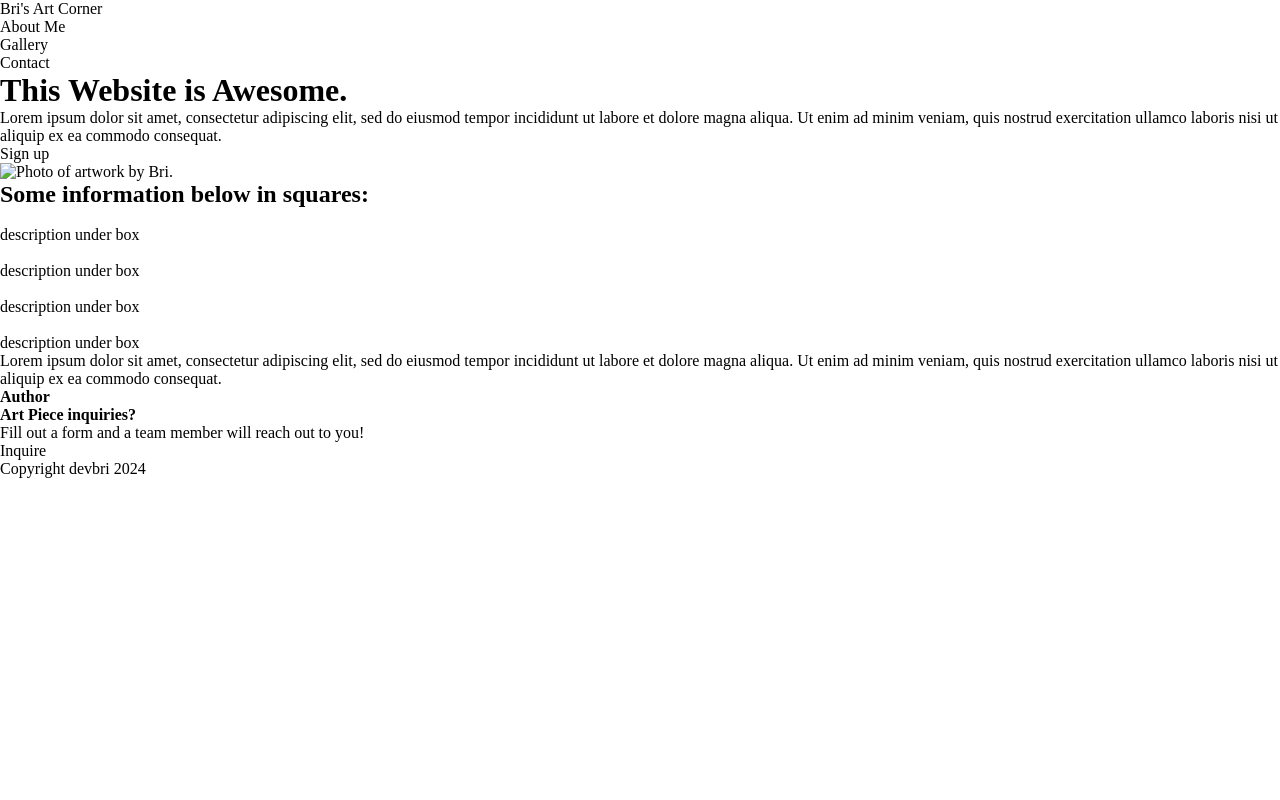
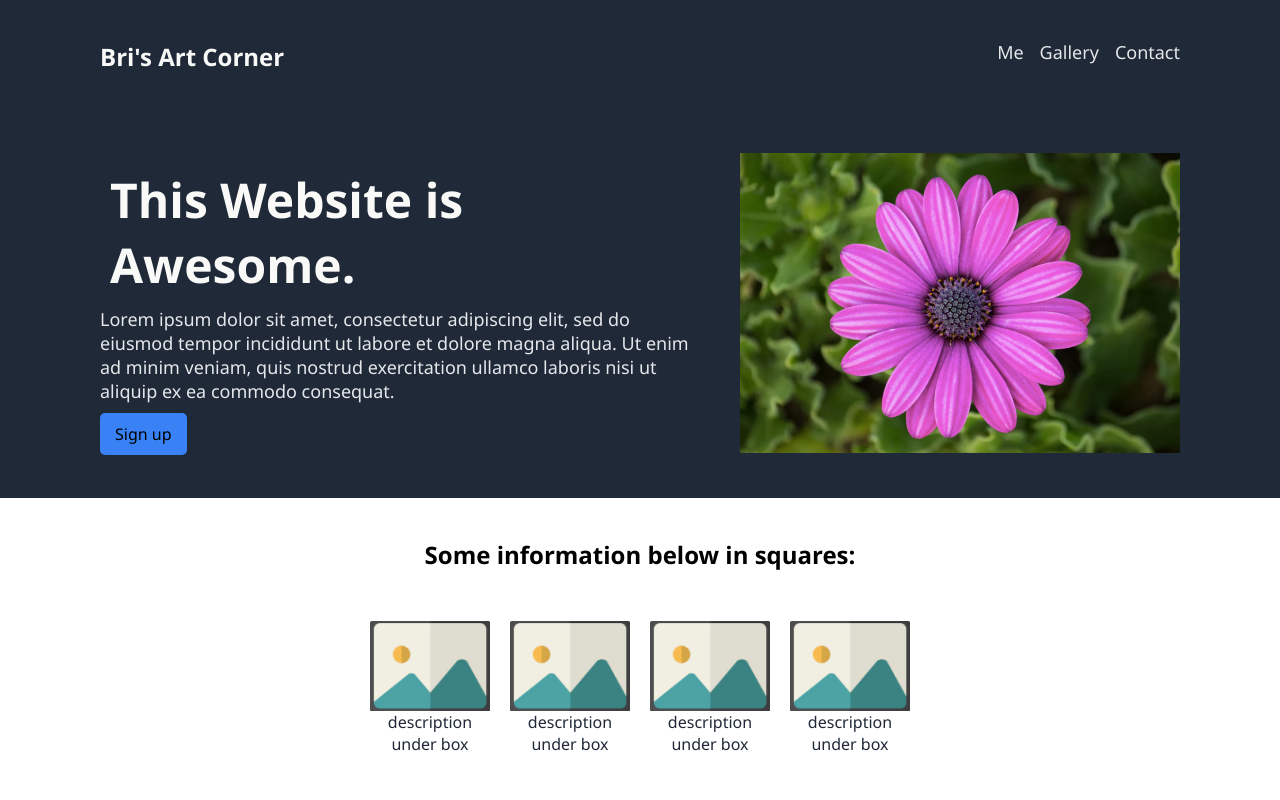
Before and after one commit to devbriana/landingpage_top, a plain HTML site: page index.html in a window 1280 px wide. Shown: the top 800 px of the page. Drawn offline with Linux system fonts and the light colour scheme.

Commit message:
Add initial CSS styling
- Edited 'styles.css' to better match the design images provided in the
  assignment.

- Focused on adding background colors, font styles, padding, and flexbox
  layouts.

- Updated HTML by adding divs and class names to improve flexbox
  behavior.

- CSS still needs a review for conciseness and redundancy.

- Container sections require further editing to take up equal height of
  the viewport.

```diff
--- a/index.html
+++ b/index.html
@@ -8,76 +8,77 @@
 </head>
 
 <body>
-    <nav class="navbar"></nav>
-        <div class="container">
+    <nav class="navbar">
+        <div class="container nav">
             <div class="logo">Bri's Art Corner</div>
             <ul class="links">
-                <li>About Me</li>
-                <li>Gallery</li>
-                <li>Contact</li>
+                <li><a href="">Me</a></li>
+                <li><a href="">Gallery</a></li>
+                <li><a href="">Contact</a></li>
             </ul>
         </div>
     </nav>
-
     <header class="header">
-        <div class="container">
+        <div class="container hero">
             <div class="herotext">
                 <h1>This Website is Awesome.</h1>
                 <p>Lorem ipsum dolor sit amet, consectetur adipiscing elit, sed do eiusmod tempor incididunt ut labore et dolore magna aliqua. Ut enim ad minim veniam, quis nostrud exercitation ullamco laboris nisi ut aliquip ex ea commodo consequat.</p>
                 <div class="button">
-                    <p>Sign up</p>
+                    Sign up
                 </div>
             </div>
             <div class="heroimg">
-                <img src="" alt="Photo of artwork by Bri.">
+                <img src="./photos/hero.png" alt="Photo of artwork by Bri." height="300px">
             </div>
         </div>
     </header>
 
     <main class="main">
-        <div class="container">
+        <div class="container one">
             <div class="maintitle">
                 <h2>Some information below in squares:</h2>
             </div>
             <div class="boxes">
                 <div class="box one">
-                    <img src="" alt="">
+                    <img src="./photos/img.png" alt="" width="120px">
                     <p>description under box</p>
                 </div>
                 <div class="box two">
-                    <img src="" alt="">
+                    <img src="./photos/img.png" alt="" width="120px">
                     <p>description under box</p>
                 </div>
                 <div class="box three">
-                    <img src="" alt="">
+                    <img src="./photos/img.png" alt="" width="120px">
                     <p>description under box</p>
                 </div>
                 <div class="box four">
-                    <img src="" alt="">
+                    <img src="./photos/img.png" alt="" width="120px">
                     <p>description under box</p>
                 </div>
             </div>
         </div>
 
-        <div class="container">
+        <div class="container two">
             <div class="quote">
-                <p>Lorem ipsum dolor sit amet, consectetur adipiscing elit, sed do eiusmod tempor incididunt ut labore et dolore magna aliqua. Ut enim ad minim veniam, quis nostrud exercitation ullamco laboris nisi ut aliquip ex ea commodo consequat.</p>
-                <p><strong>Author</strong></p>
+                <p class="text">Lorem ipsum dolor sit amet, consectetur adipiscing elit, sed do eiusmod tempor incididunt ut labore et dolore magna aliqua. Ut enim ad minim veniam, quis nostrud exercitation ullamco laboris nisi ut aliquip ex ea commodo consequat.</p>
+                <p class="author"><strong>- Author</strong></p>
             </div>
         </div>
-        <div class="container">
+        <div class="container three">
             <div class="inquire">
-                <p><strong>Art Piece inquiries?</strong></p>
-                <p>Fill out a form and a team member will reach out to you!</p>
-            </div>
-            <div class="inquirebtn">
-                <p>Inquire</p>
+                <div class="inqtxt">
+                    <p><strong>Art Piece inquiries?</strong></p>
+                    <p>Fill out a form and a team member will reach out to you!</p>
+                </div>
+                <div class="inquirebtn">
+                    Inquire
+                </div>
             </div>
         </div>
     </main>
 
     <footer>
-        <div class="container">
+        <div class="container footer">
             <p>Copyright devbri 2024</p>
         </div>
     </footer>
--- a/styles.css
+++ b/styles.css
@@ -3,3 +3,175 @@
     margin: 0;
     padding: 0;
 }
+
+body {
+    font-family: 'Segoe UI', Tahoma, Geneva, Verdana, sans-serif;
+}
+
+.container {
+    padding: 40px 100px;
+    display: flex;
+}
+
+/* navbar and hero */
+ul {
+    list-style: none;
+}
+
+a {
+    text-decoration: none;
+    color: #E5E7EB;
+    font-size: 18px;
+}
+
+.navbar, .header {
+    background-color: #1F2937;
+}
+
+.logo {
+    color: #F9FAF8;
+    font-size: 24px;
+    font-weight: bold;
+}
+
+.links {
+    display: flex;
+    margin-left: auto;
+    gap: 16px;
+}
+
+li {
+    display: flex;
+    justify-content: space-between;
+}
+
+.container.hero {
+    display: flex;
+    justify-content: space-between;
+    align-items: center;
+}
+
+.herotext {
+    display: flex;
+    flex-direction: column;
+    flex-wrap: wrap;
+    width: 60%;
+    justify-content: center;
+    padding-right: 40px;
+
+}
+
+.heroimg {
+    margin-left: auto;
+}
+
+.herotext > h1 {
+    font-size: 48px;
+    color: #F9FAF8;
+    font-weight: 900;
+    padding: 10px;
+}
+
+.herotext > p {
+    color: #E5E7EB;
+    font-size: 18px;
+    padding-bottom: 10px;
+}
+
+.button {
+    background-color: #3882F6;
+    border-radius: 5px;
+    padding: 10px 15px;
+    text-align: center;
+    max-width: fit-content;
+}
+
+/* First container of body (with boxes) */
+.container.one {
+    display: flex;
+    flex-direction: column;
+    align-items: center;
+    justify-content: center;
+    padding-bottom: 80px;
+}
+
+.container.one > .boxes {
+    display: flex;
+    flex-direction: row;
+    justify-content: center;
+    height: 100px;
+    width: 100px;
+    gap: 20px;
+    margin-top: 50px;
+}
+
+.box {
+    display: flex;
+    flex-direction: column;
+    align-items: center;
+    text-align: center;
+}
+
+.box > p {
+    color: #1F2937;
+}
+
+/* second container of body (with quote) */
+.container.two {
+    background-color: #E5E7EB;
+    padding: 100px;
+}
+.quote {
+    display: flex;
+    flex-direction: column;
+    gap: 15px;
+}
+
+.quote > .text {
+    font-size: 36px;
+    color: #1F2937;
+    font-style: italic;
+    font-weight: lighter;
+    font-family: 'Roboto';
+}
+
+.quote > .author {
+    align-self: end;
+    padding-right: 40px;
+    padding-top: 25px;
+    font-size: 28px;
+    color: #1F2937;
+    font-weight: lighter;
+    font-family: 'Roboto';
+}
+
+/* third container of body (inquire) */
+.inquire {
+    background-color: #3882F6;
+    display: flex;
+    width: 100%;
+    height: 100px;
+    align-items: center;
+    justify-content: space-around;
+    color: #F9FAF8;
+    border-radius: 5px;
+}
+
+.inqtxt > p {
+    padding-bottom: 2px;
+}
+
+.inquirebtn {
+    border: 2px solid #F9FAF8;
+    border-radius: 5px;
+    padding: 8px 30px;
+}
+
+/* Fourth Container (footer) */
+.container.footer {
+    background-color: #1F2937;
+    color: #E5E7EB;
+    font-size: 12px;
+    display: flex;
+    justify-content: center;
+}
```
Also changed, not shown: photos/hero.png (added), photos/img.png (added).
